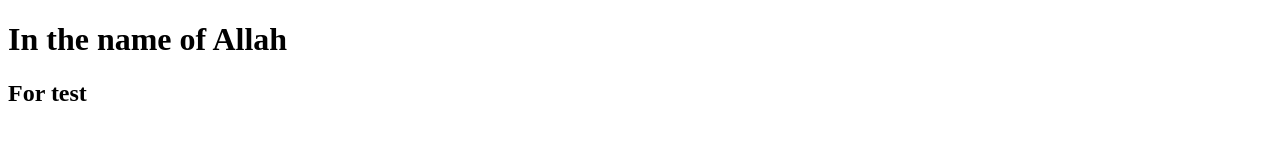
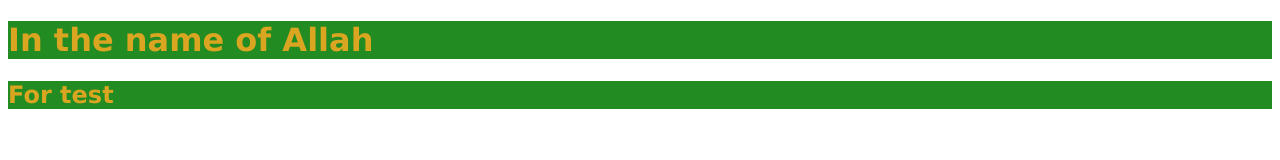
Before and after one commit to masudulalam/second-repo, a plain HTML site: page index.html in a window 1280 px wide. Drawn offline with Linux system fonts and the light colour scheme.

Commit message:
test commit

```diff
--- a/index.html
+++ b/index.html
@@ -5,6 +5,7 @@
     <meta http-equiv="X-UA-Compatible" content="IE=edge">
     <meta name="viewport" content="width=device-width, initial-scale=1.0">
     <title>test repo</title>
+    <link rel="stylesheet" href="style.css">
 </head>
 <body>
     <h1>In the name of Allah</h1>
--- /dev/null
+++ b/style.css
@@ -0,0 +1,5 @@
+h1,h2{
+    font-family: 'Lucida Sans', 'Lucida Sans Regular', 'Lucida Grande', 'Lucida Sans Unicode', Geneva, Verdana, sans-serif;
+    color: goldenrod;
+    background-color: forestgreen;
+}
```
